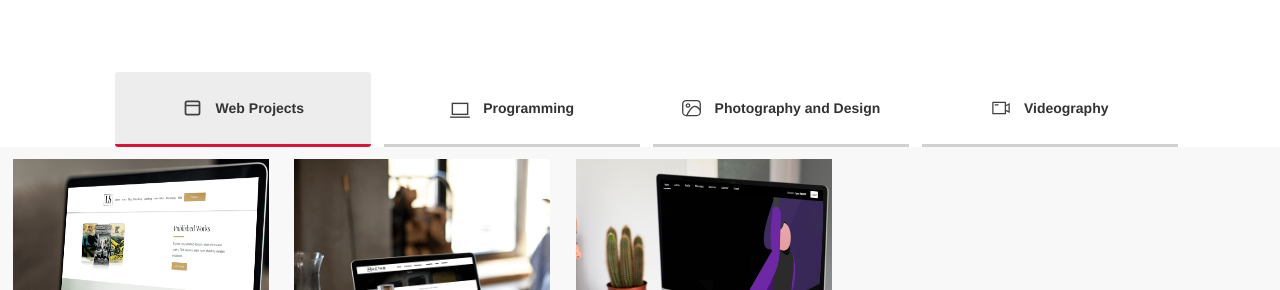
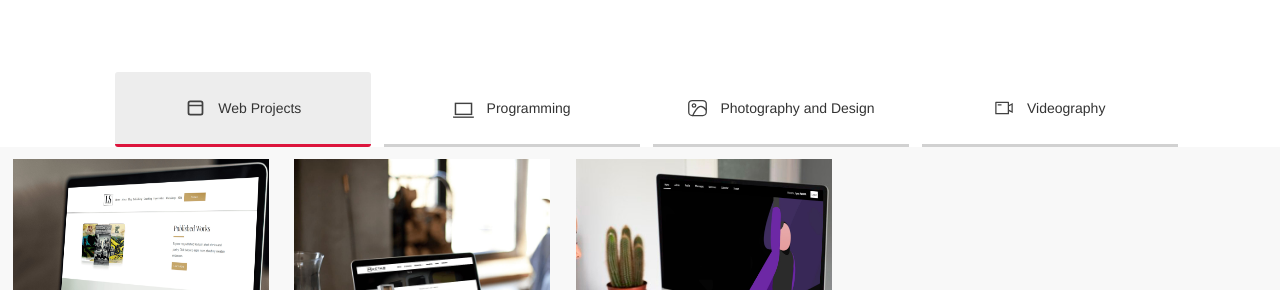
Before and after one commit to lyszt/lyszt.github.io, a Jekyll site: the page built from index.html, in a window 1280 px wide and 900 px high, scrolled down 1315 px. Shown: the part 160-450 px from the top of the window. Built offline with Jekyll 4.4.1, drawn with Linux system fonts in a browser that asks for light colours.

Commit message:
unbold the portfolio buttons

```diff
--- a/css/default.css
+++ b/css/default.css
@@ -615,7 +615,6 @@ div.hamburger.active img {
   margin-left: 1vw;
   color: inherit;
   white-space: nowrap;
-  font-weight: bolder;
 }
 
 .portfolio-picker .contents {
```
